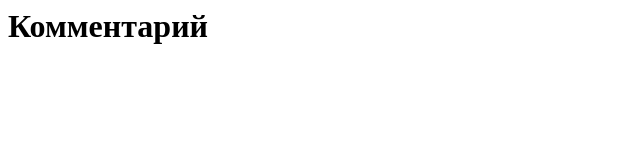
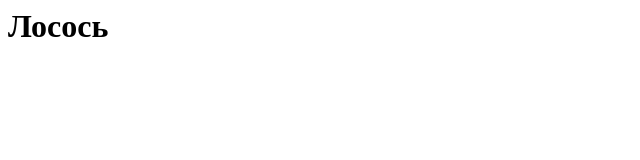
Before and after one commit to var112/big-name, a plain HTML site: page first exp/index.html in a window 1280 px wide. Shown: the whole page, without its empty margins (0-640 px from the left). Drawn offline with Linux system fonts and the light colour scheme.

Commit message:
Рыба

```diff
--- a/first exp/index.html
+++ b/first exp/index.html
@@ -2,6 +2,6 @@
 <html>
     <head></head>
     <body>
-        <h1>Комментарий</h1>
+        <h1>Лосось</h1>
     </body>
 </html>
```
